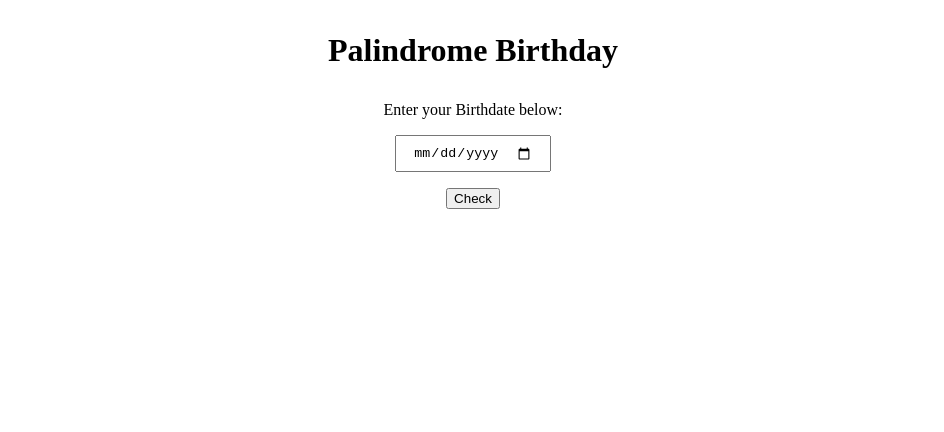
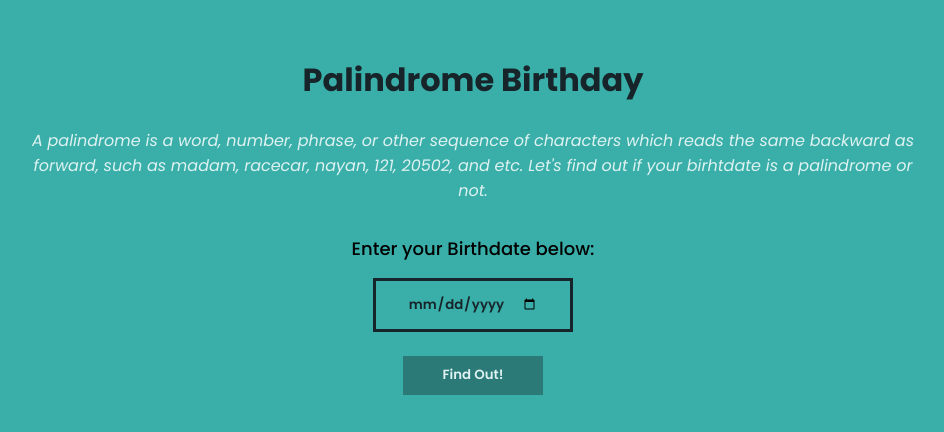
Before and after one commit to AnkurChunekar/palindrome-birthday, a plain HTML site: page index.html in a window 1280 px wide. Shown: the whole page, without its empty margins (167-1111 px from the left). Drawn offline with Linux system fonts and the light colour scheme.

Commit message:
Style: webpage styled

```diff
--- a/index.html
+++ b/index.html
@@ -11,11 +11,12 @@
 <body>
 
     <h1>Palindrome Birthday</h1>
+<p>A palindrome is a word, number, phrase, or other sequence of characters which reads the same backward as forward, such as madam, racecar, nayan, 121, 20502, and etc. Let's find out if your birhtdate is a palindrome or not.</p>
+
 <label for="input-box">Enter your Birthdate below:</label>
     <input type="date" id="input-box">
-    <button id="check-button">Check</button>
+    <button id="check-button">Find Out!</button>
     <div id="output"></div>
-
 
 <script src="/app.js" ></script>
 
--- a/style.css
+++ b/style.css
@@ -1,19 +1,62 @@
+@import url('https://fonts.googleapis.com/css2?family=Poppins:ital,wght@0,100;0,200;0,300;0,400;0,500;0,600;0,700;1,100;1,200;1,300;1,400;1,500;1,600;1,700&display=swap');
+
+:root{
+    --primary-color: #3aafa9;
+    --font-color-one: #17252a;
+    --font-color-two: #def2f1;
+}
+
 body{
     text-align: center;
+    background-color: var(--primary-color);
+    font-family: 'Poppins', sans-serif;
 }
 
-button, #output, label {
-    display: block;
-    margin: auto;
+h1 {
+    font-size: xx-large;
+    margin: 3.5rem 2rem 1.5rem 2rem;
+    color: var(--font-color-one);
 }
 
-h1{
-    font-size: xx-large;
-    margin: 2rem;
+p{
+    width: 70%;
+    margin: auto;
+    font-style: oblique;
+    text-align: -webkit-center;
+    color: var(--font-color-two);
 }
 
-input{
-    padding: 0.5rem 1rem;
-    margin: 1rem;
+label{
+    display: block;
+    margin: 2rem auto 0.5rem auto;
+    font-size: large;
+    font-weight: 500;
+}
 
+#output{
+    font-size: x-large;
+    margin: 2rem auto;
+    width: 60%;
 }
+
+input {
+    display: block;
+    margin: 1rem auto;
+    padding: 0.8rem 2rem;
+    background-color: var(--primary-color);
+    border: 3px solid var(--font-color-one);
+    color: var(--font-color-one);
+    font-family: 'Poppins';
+    font-weight: 600;
+}
+
+button {
+    border: none;
+    background-color: #2b7a78;
+    padding: 0.6rem 2.5rem;
+    margin: 0.5rem auto;
+    color: var(--font-color-two);
+    font-family: 'Poppins';
+    font-weight: 600;
+    cursor: pointer;
+}
```
